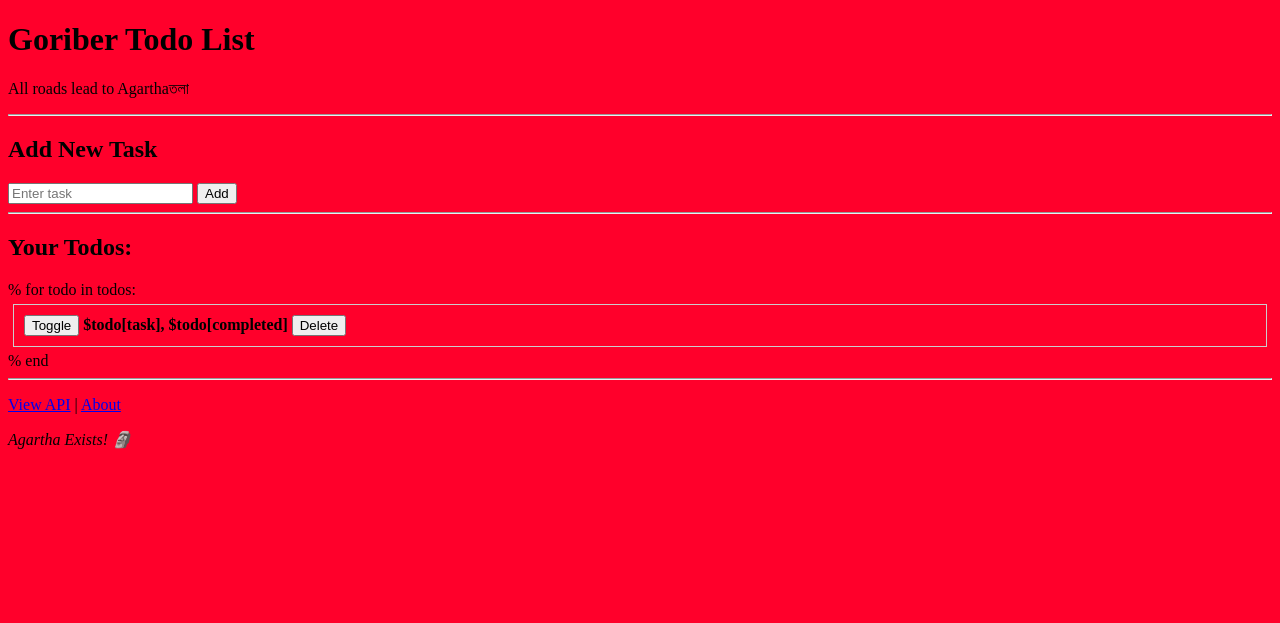
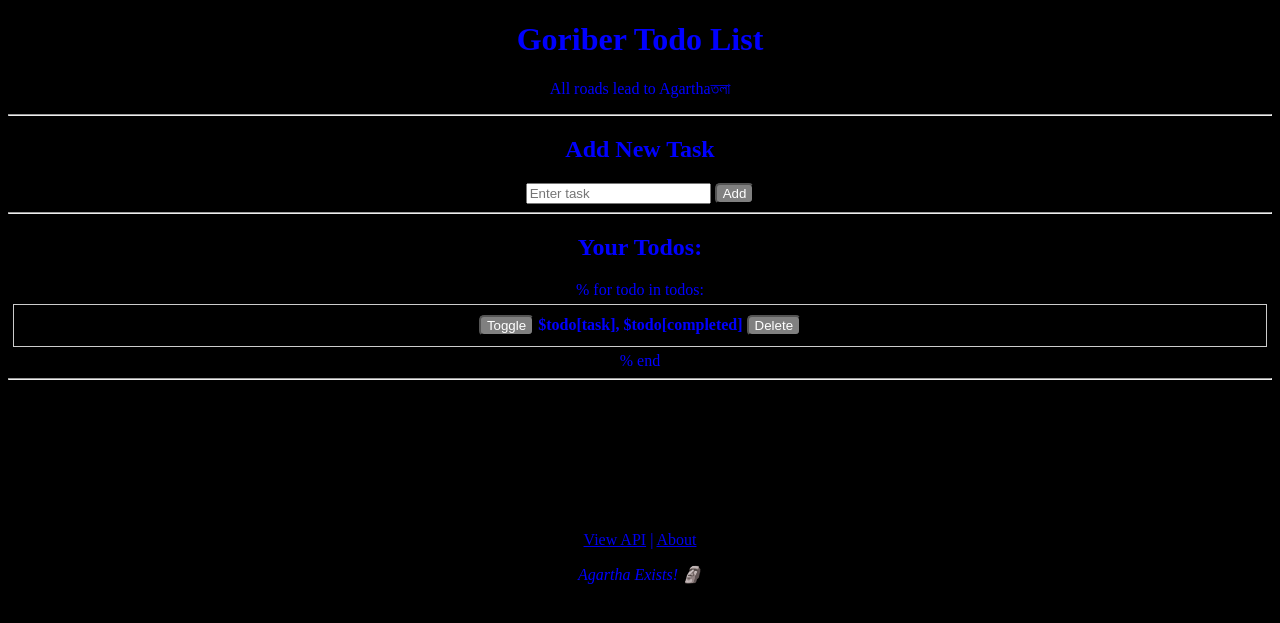
Before and after one commit to Hasnat4763/PyAgartha, a Python web app: template example/todolist/templates/index.html in a window 1280 px wide. Shown: the top 623 px of the page. Run offline with Jinja, Linux system fonts and the light colour scheme; the template is opened without the code that fills it, so the values that code supplies are empty.

Commit message:
Did some CSS to make ts cook

```diff
--- a/example/todolist/app.py
+++ b/example/todolist/app.py
@@ -2,7 +2,7 @@ import os
 import sys
 import os
 
-BASE = os.path.dirname(__file__)  # example/todolist
+BASE = os.path.dirname(__file__)
 STATIC_DIR = os.path.join(BASE, "static")
 TEMPLATE_DIR = os.path.join(BASE, "templates")
 
--- a/example/todolist/static/app.css
+++ b/example/todolist/static/app.css
@@ -1,3 +1,18 @@
 body{
-    background-color: rgb(255, 0, 43);
+    background-color: black;
+    color: blue;
+    text-align: center;
+    button{
+        background-color: grey;
+        color: white;
+        border-radius: 5px;
+    }
+    button:hover{
+        background-color: white;
+        color: black;
+        cursor: pointer;
+    }
+    footer{
+        margin-top: 4cm;
+    }
 }
--- a/example/todolist/templates/index.html
+++ b/example/todolist/templates/index.html
@@ -36,8 +36,9 @@
     % end
 
     <hr>
-
+    <footer>
     <p><a href="/api/todos">View API</a> | <a href="/about">About</a></p>
     <p><em>Agartha Exists! 🗿</em></p>
+    </footer>
 </body>
 </html>
```
